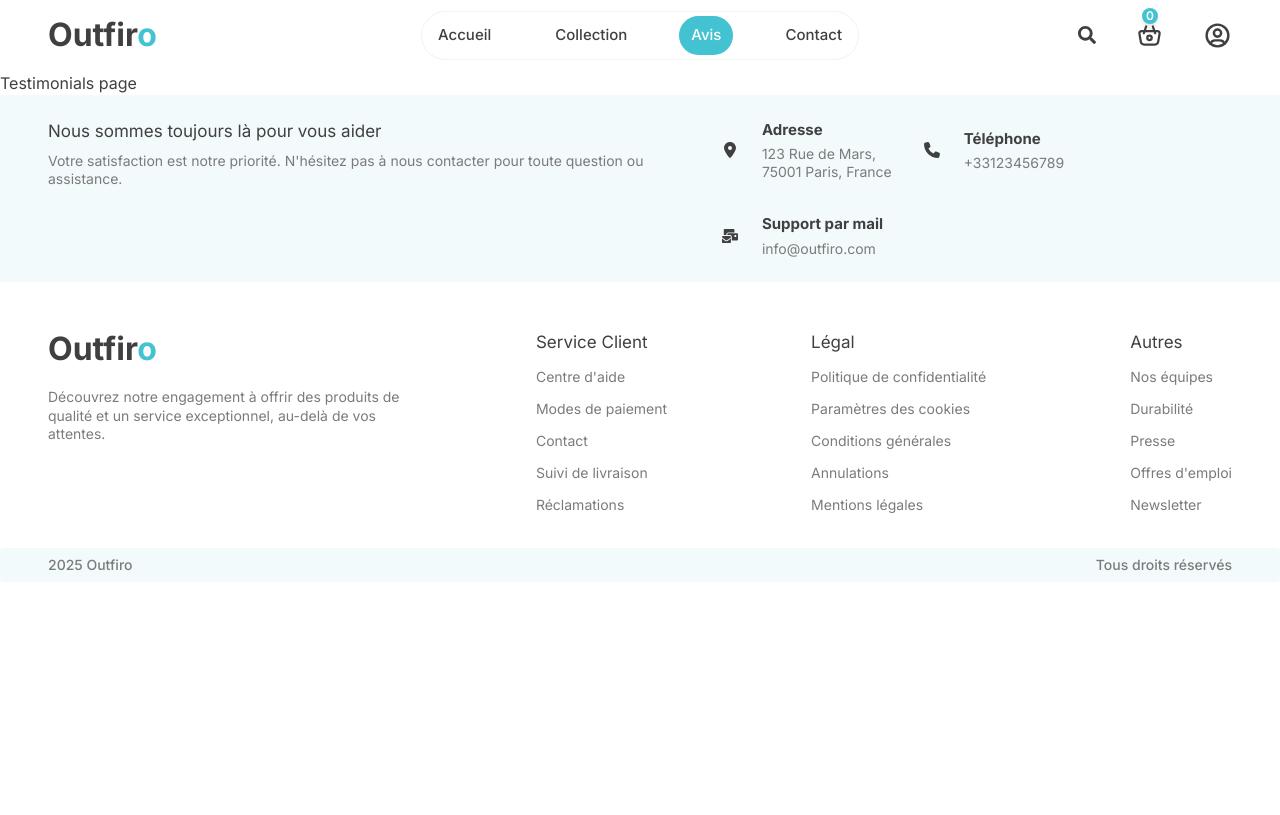
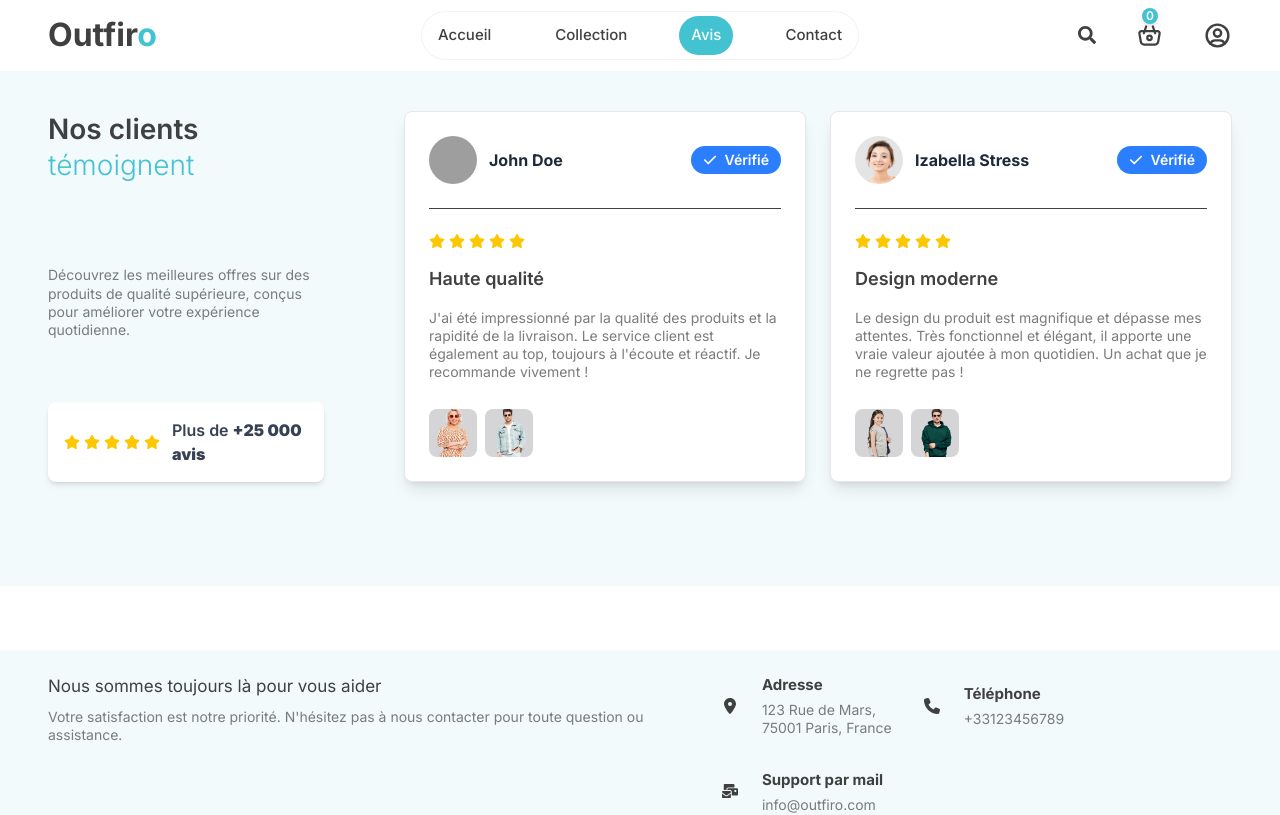
Before and after one commit to Magfoxx/E-commerce, a React (Vite) app in the folder frontend/: page /testimonials in a window 1280 px wide. Shown: the top 815 px of the page. Built offline with nearby package versions, Linux system fonts and the light colour scheme; grey boxes are pictures that could not be loaded.

Commit message:
Ajout de la page des avis (Testimonials.jsx) + Modification de la font-weight des titres + modification des couleurs des étoiles en jaune

```diff
--- a/frontend/src/components/Item.jsx
+++ b/frontend/src/components/Item.jsx
@@ -9,12 +9,12 @@ const Item = ({ product }) => {
         <img src={product.image[0]} alt={product.name} />
       </Link>
       {/* Info */}
-      <div className="p-3 rounded-lg pt-12 bg-white shadow">
+      <div className="p-3 rounded-lg pt-12 bg-white shadow-lg border border-gray-200">
         <h4 className="bold-15 line-clamp-1 !my-0">{product.name}</h4>
         <div className="flexBetween pt-1">
           <h5 className="h5 pr-2">{product.price}.00 €</h5>
           <div className="flex items-baseline gap-x-1">
-            <FaStar className="text-secondary" />
+            <FaStar className="text-yellow-500" />
             <h5 className="h5 relative bottom-0.5">4.8</h5>
           </div>
         </div>
--- a/frontend/src/components/Title.jsx
+++ b/frontend/src/components/Title.jsx
@@ -1,15 +1,20 @@
-
-
-const Title = ({title1, title2, title3, titleStyles, title1Styles, paraStyles}) => {
+const Title = ({
+  title1,
+  title2,
+  title3,
+  titleStyles,
+  title1Styles,
+  paraStyles,
+}) => {
   return (
     <div className={`${titleStyles} pb-1`}>
-      <h3 className={`${title1Styles} h3`}>
+      <h3 className={`${title1Styles} h3 font-semibold`}>
         {title1}
         <span className="text-secondary !font-light"> {title2}</span>
         {title3}
       </h3>
     </div>
-  )
-}
+  );
+};
 
-export default Title
+export default Title;
--- a/frontend/src/pages/Product.jsx
+++ b/frontend/src/pages/Product.jsx
@@ -62,7 +62,7 @@ const Product = () => {
           {/* Note et prix */}
           <div className="flex items-baseline gap-x-5">
             <div className="flex items-center gap-x-2 text-secondary">
-              <div className="flex gap-x-2 text-secondary">
+              <div className="flex gap-x-2 text-yellow-500">
                 <FaStar />
                 <FaStar />
                 <FaStar />
--- a/frontend/src/pages/Testimonials.jsx
+++ b/frontend/src/pages/Testimonials.jsx
@@ -1,9 +1,149 @@
-import React from 'react'
+import { FaCheck, FaStar } from "react-icons/fa6";
+import Title from "../components/Title";
+import user1 from "../assets/testimonials/user1.png";
+import user2 from "../assets/testimonials/user2.png";
+import product1 from "../assets/product_1.png";
+import product2 from "../assets/product_2_1.png";
+import product3 from "../assets/product_3.png";
+import product4 from "../assets/product_6.png";
 
 const Testimonials = () => {
   return (
-    <div>Testimonials page</div>
-  )
-}
+    <div>
+      <div className="bg-primary mb-16">
+        <div className="max-padd-container py-10">
+          {/* Container principal */}
+          <div className="grid grid-cols-1 lg:grid-cols-[1fr_3fr] gap-20 mb-16 rounded-2xl">
+            {/* Colonne gauche - Texte et notation */}
+            <div className="flex items-start justify-between flex-col gap-10">
+              <Title
+                title1="Nos clients "
+                title2="témoignent"
+                titleStyles="text-3xl"
+                paraStyles="text-gray-600"
+              />
+              <p className="text-gray-500 text-lg">
+                Découvrez les meilleures offres sur des produits de qualité
+                supérieure, conçus pour améliorer votre expérience quotidienne.
+              </p>
+              {/* Avis total */}
+              <div className="flex items-center gap-3 bg-white p-4 rounded-lg shadow-md w-fit">
+                <div className="flex text-yellow-400 gap-1">
+                  <FaStar />
+                  <FaStar />
+                  <FaStar />
+                  <FaStar />
+                  <FaStar />
+                </div>
+                <span className="text-gray-700 font-semibold">
+                  Plus de <b>+25 000 avis</b>
+                </span>
+              </div>
+            </div>
+
+            {/* Colonne droite - Avis des clients */}
+            <div className="grid grid-cols-1 sm:grid-cols-2 gap-6">
+              {/* Carte Avis - John Doe */}
+              <div className="flex flex-col gap-4 rounded-lg p-6 bg-white shadow-lg border border-gray-200">
+                {/* Profil */}
+                <div className="flex justify-between items-center">
+                  <div className="flex items-center gap-3">
+                    <img
+                      src={user1}
+                      alt="John Doe"
+                      className="w-12 h-12 rounded-full"
+                    />
+                    <h5 className="font-bold text-gray-800">John Doe</h5>
+                  </div>
+                  <div className="bg-blue-500 text-white rounded-full flex items-center gap-2 px-3 py-1 text-sm font-semibold">
+                    <FaCheck />
+                    Vérifié
+                  </div>
+                </div>
+                {/* Séparateur */}
+                <hr className="h-[1px] w-full bg-gray-200 my-2" />
+                {/* Évaluation */}
+                <div className="flex gap-1 text-yellow-400">
+                  <FaStar />
+                  <FaStar />
+                  <FaStar />
+                  <FaStar />
+                  <FaStar />
+                </div>
+                <h4 className="text-lg font-semibold">Haute qualité</h4>
+                <p className="text-gray-600 text-sm">
+                  J'ai été impressionné par la qualité des produits et la
+                  rapidité de la livraison. Le service client est également au
+                  top, toujours à l'écoute et réactif. Je recommande vivement !
+                </p>
+                {/* Images produits */}
+                <div className="flex gap-2 mt-3">
+                  <img
+                    src={product1}
+                    alt="image du produit"
+                    className="w-12 h-12 rounded-lg object-cover"
+                  />
+                  <img
+                    src={product2}
+                    alt="image du produit"
+                    className="w-12 h-12 rounded-lg object-cover"
+                  />
+                </div>
+              </div>
+
+              {/* Carte Avis - Izabella Stress */}
+              <div className="flex flex-col gap-4 rounded-lg p-6 bg-white shadow-lg border border-gray-200">
+                {/* Profil */}
+                <div className="flex justify-between items-center">
+                  <div className="flex items-center gap-3">
+                    <img
+                      src={user2}
+                      alt="Izabella Stress"
+                      className="w-12 h-12 rounded-full"
+                    />
+                    <h5 className="font-bold text-gray-800">Izabella Stress</h5>
+                  </div>
+                  <div className="bg-blue-500 text-white rounded-full flex items-center gap-2 px-3 py-1 text-sm font-semibold">
+                    <FaCheck />
+                    Vérifié
+                  </div>
+                </div>
+                {/* Séparateur */}
+                <hr className="h-[1px] w-full bg-gray-200 my-2" />
+                {/* Évaluation */}
+                <div className="flex gap-1 text-yellow-400">
+                  <FaStar />
+                  <FaStar />
+                  <FaStar />
+                  <FaStar />
+                  <FaStar />
+                </div>
+                <h4 className="text-lg font-semibold">Design moderne</h4>
+                <p className="text-gray-600 text-sm">
+                  Le design du produit est magnifique et dépasse mes attentes.
+                  Très fonctionnel et élégant, il apporte une vraie valeur
+                  ajoutée à mon quotidien. Un achat que je ne regrette pas !
+                </p>
+                {/* Images produits */}
+                <div className="flex gap-2 mt-3">
+                  <img
+                    src={product3}
+                    alt="image du produit"
+                    className="w-12 h-12 rounded-lg object-cover"
+                  />
+                  <img
+                    src={product4}
+                    alt="image du produit"
+                    className="w-12 h-12 rounded-lg object-cover"
+                  />
+                </div>
+              </div>
+            </div>
+          </div>
+        </div>
+      </div>
+    </div>
+  );
+};
 
 export default Testimonials;
```
